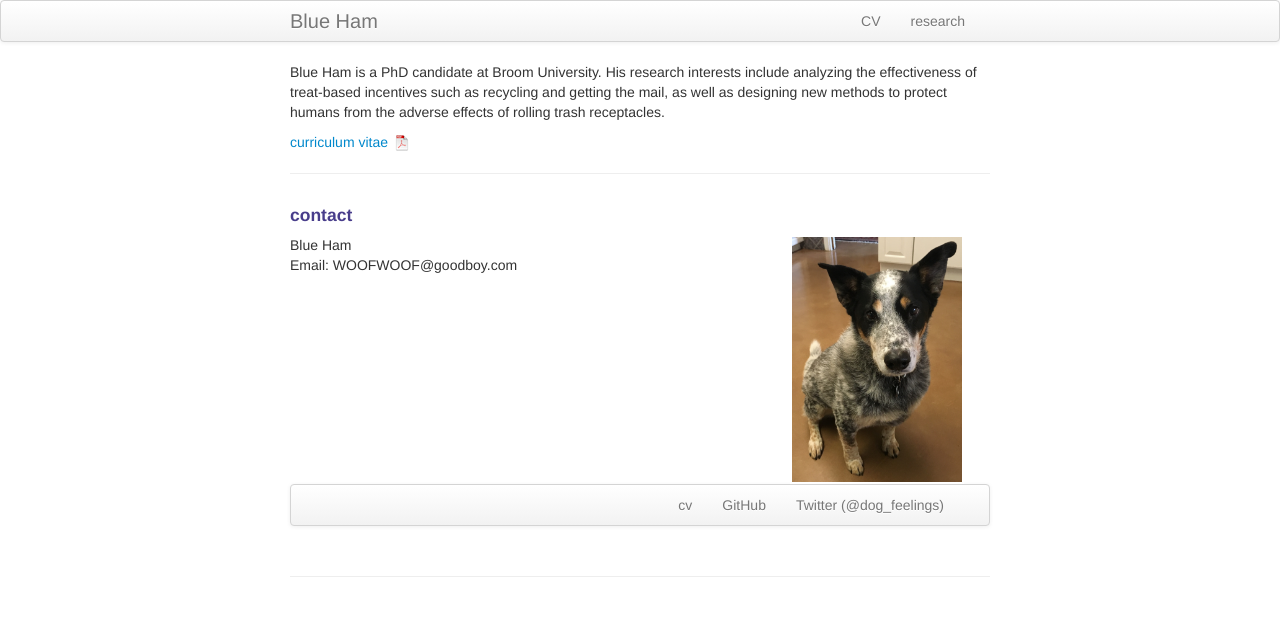
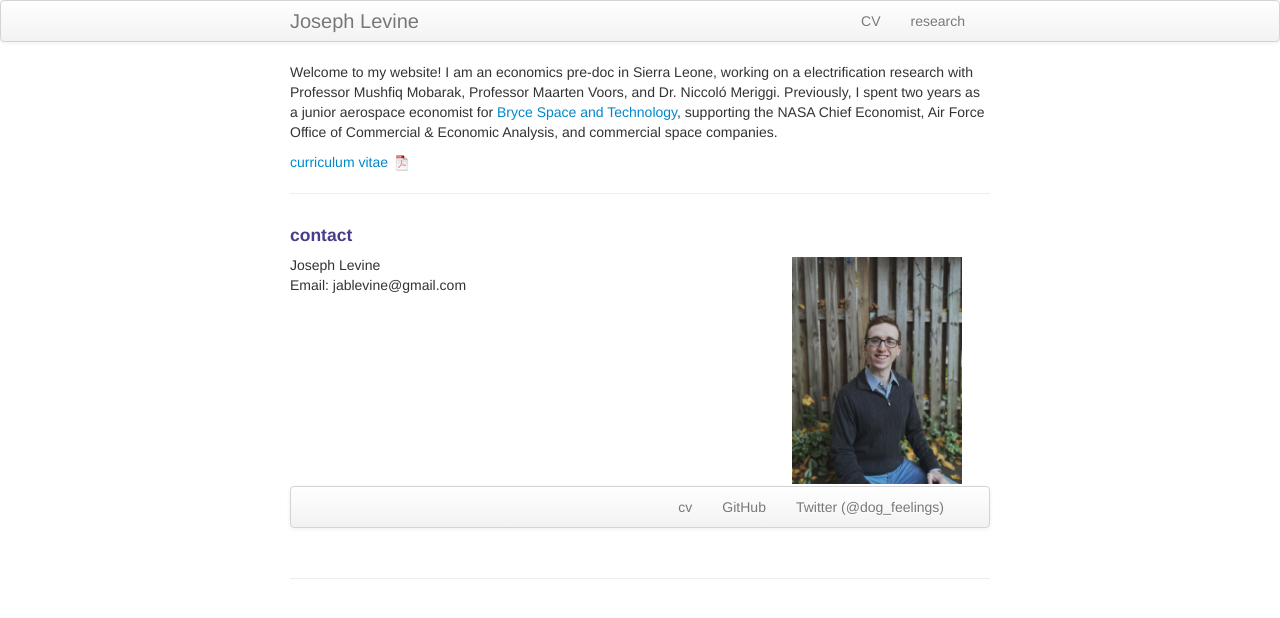
Before and after one commit to joseph-a-levine/old_website, a Jekyll site: the page built from index.md, in a window 1280 px wide. Shown: the top 618 px of the page. Built offline with Jekyll 4.4.1, drawn with Linux system fonts in a browser that asks for light colours.

Commit message:
made the updates given by the tutorial

```diff
--- a/_config.yml
+++ b/_config.yml
@@ -8,14 +8,14 @@ highlighter: rouge
 # Themes are encouraged to use these universal variables
 # so be sure to set them if your theme uses them.
 #
-title : Blue Ham
+title : Joseph Levine
 author :
-  name : Marisa Carlos
-  email : mbc96@cornell.edu
-  github : mbcarlos
-  twitter : MarisaBriCarlos
+  name : Joseph Levine
+  email : jablevine@gmail.com
+  github : joseph-a-levine
+  twitter : joseph_a_levine
 
-production_url : http://marisabriana.github.io
+production_url : http://joseph-a-levine.github.io
 
 # Tell Github to use the kramdown markdown interpreter
 # (see https://help.github.com/articles/migrating-your-pages-site-from-maruku)
--- a/index.md
+++ b/index.md
@@ -1,11 +1,14 @@
 ---
 layout: frontpage
-title: Blue Ham
-description: Blue Ham is a PhD candidate at Broom University.
+title: Joseph Levine
+description: Joseph Levine is an economics pre-doc in Sierra Leone.
 keywords: Blue, Ham, treats, recycling, mail, being a good boy
 ---
 
-Blue Ham is a PhD candidate at Broom University. His research interests include analyzing the effectiveness of treat-based incentives such as recycling and getting the mail, as well as designing new methods to protect humans from the adverse effects of rolling trash receptacles.
+Welcome to my website! I am an economics pre-doc in Sierra Leone, working on a electrification research
+with Professor Mushfiq Mobarak, Professor Maarten Voors, and Dr. Niccoló Meriggi.
+Previously, I spent two years as a junior aerospace economist for [Bryce Space and Technology](https://brycetech.com/), supporting
+the NASA Chief Economist, Air Force Office of Commercial & Economic Analysis, and commercial space companies.
 
 [curriculum vitae ![CV as pdf]({{ BASE_PATH }}/pages/icons16/pdf-icon.png)]({{ BASE_PATH }}/assets/CV.pdf)<br/>
 
@@ -18,14 +21,14 @@ Blue Ham is a PhD candidate at Broom University. His research interests include
 
     <div class="row-fluid">
         <div class="span5">
-            Blue Ham<br/>
-            Email: WOOFWOOF@goodboy.com<br/>
+            Joseph Levine<br/>
+            Email: jablevine@gmail.com<br/>
         </div>
 
         <div class="span2">
         <a href="../assets/headshot.jpg">
             <img src="../assets/headshot.jpg"
-                  title="Blue Ham" alt="Blue Ham"/></a>
+                  title="Joseph Levine" alt="Joseph Levine"/></a>
         </div>
     </div>
 </div>
@@ -34,8 +37,8 @@ Blue Ham is a PhD candidate at Broom University. His research interests include
   <div class="navbar-inner">
       <ul class="nav">
           <li><a href="{{ BASE_PATH }}/assets/CV.pdf">cv</a></li>
-          <li><a href="https://github.com/mbcarlos">GitHub</a></li>
-          <li><a href="https://twitter.com/dog_feelings">Twitter (@dog_feelings)</a></li>
+          <li><a href="https://github.com/joseph-a-levine">GitHub</a></li>
+          <li><a href="https://twitter.com/joseph_a_levine">Twitter (@dog_feelings)</a></li>
       </ul>
   </div>
 </div>
```
Also changed, not shown: 404.md (+2 -2 lines), pages/research.md (+4 -4 lines), assets/headshot.jpg, 1 other file.
